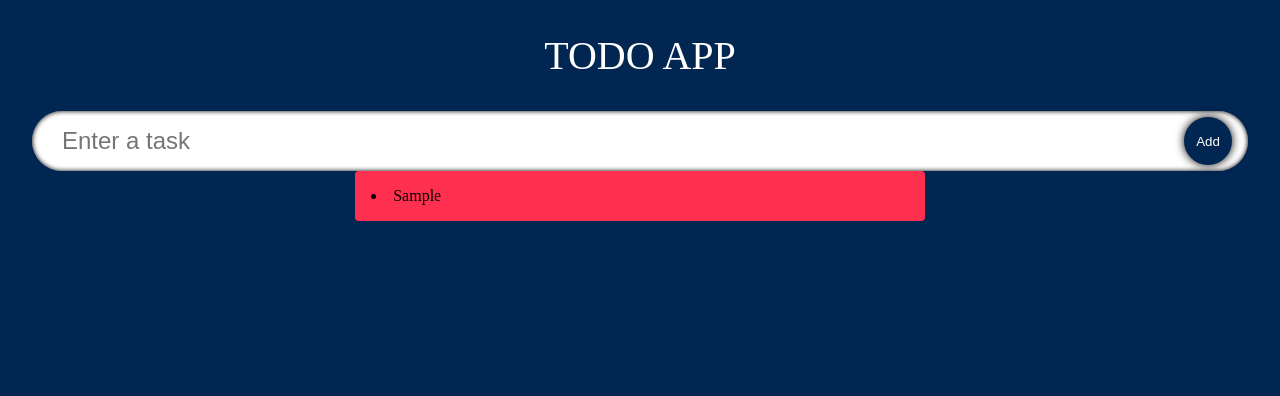
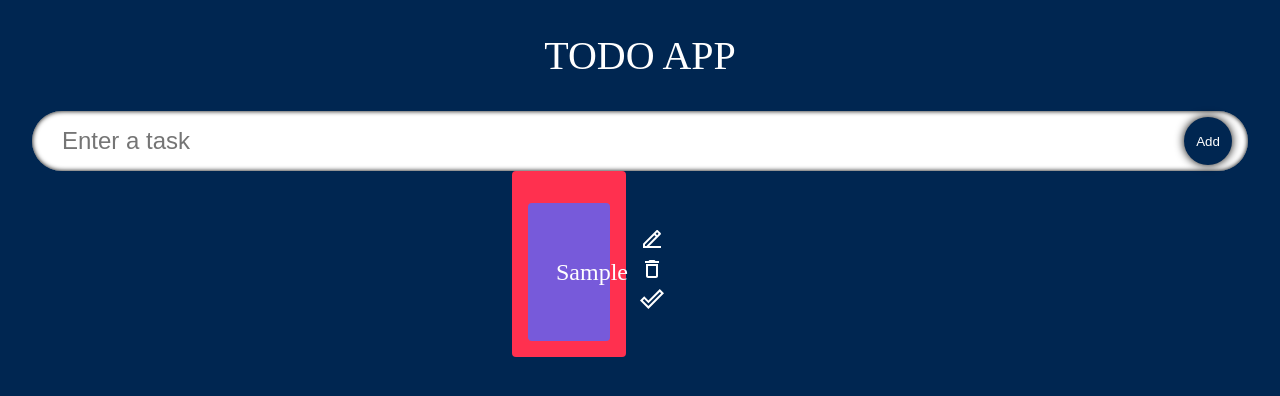
Before and after one commit to ferhatkplnn/react-typescript-todo-app, a React (Vite) app: page / in a window 1280 px wide. Both pictures are taken after typing "Sample" into the empty fields and a click on the button "Add". Shown: the top 396 px of the page. Built offline with nearby package versions, Linux system fonts and the light colour scheme; a web font is replaced by a local one.

Commit message:
Add react-icons and TodoListItem component

```diff
--- a/package.json
+++ b/package.json
@@ -11,7 +11,8 @@
   },
   "dependencies": {
     "react": "^18.2.0",
-    "react-dom": "^18.2.0"
+    "react-dom": "^18.2.0",
+    "react-icons": "^5.0.1"
   },
   "devDependencies": {
     "@types/react": "^18.2.56",
--- a/src/App.tsx
+++ b/src/App.tsx
@@ -6,6 +6,8 @@ import TodoList from "./components/TodoList";
 const App = () => {
   const [todo, setTodo] = useState<string>("");
   const [todos, setTodos] = useState<Todo[]>([]);
+
+  console.log(todos);
 
   const handleAdd = (): void => {
     if (!todo) return;
--- a/src/components/TodoList.tsx
+++ b/src/components/TodoList.tsx
@@ -1,6 +1,7 @@
 import React from "react";
 import { Todo } from "../model";
 import "./styles/todoList.scss";
+import TodoListItem from "./TodoListItem";
 
 type TodoListProps = {
   todos: Todo[];
@@ -9,12 +10,17 @@ type TodoListProps = {
 
 const TodoList: React.FC<TodoListProps> = ({ todos, setTodos }) => {
   return (
-    <div className="todo-list">
-      {todos.map((todo) => (
-        <li className="todo-item" key={todo.id}>
-          {todo.todo}
-        </li>
-      ))}
+    <div className="container">
+      <div className="todo-list">
+        {todos.map((todo) => (
+          <TodoListItem
+            key={todo.id}
+            todo={todo}
+            todos={todos}
+            setTodos={setTodos}
+          />
+        ))}
+      </div>
     </div>
   );
 };
--- /dev/null
+++ b/src/components/TodoListItem.tsx
@@ -0,0 +1,92 @@
+import React, { useEffect, useRef, useState } from "react";
+import { RiEdit2Line } from "react-icons/ri";
+import { MdDeleteOutline } from "react-icons/md";
+import { MdOutlineDoneOutline } from "react-icons/md";
+
+import { Todo } from "../model";
+import "./styles/todoListItem.scss";
+
+type TodoListItemProps = {
+  todo: Todo;
+  todos: Todo[];
+  setTodos: React.Dispatch<React.SetStateAction<Todo[]>>;
+};
+
+const TodoListItem: React.FC<TodoListItemProps> = ({
+  todo,
+  todos,
+  setTodos,
+}) => {
+  const [isEditing, setIsEditing] = useState<boolean>(false);
+  const [input, setInput] = useState<string>(todo.todo);
+  const editInputRef = useRef<HTMLInputElement | null>(null);
+
+  useEffect(() => {
+    if (isEditing) {
+      editInputRef.current?.focus();
+    }
+  }, [isEditing]);
+
+  const handleDone = (id: number) => {
+    const newTodos: Todo[] = todos.map((todo) => {
+      if (todo.id == id) {
+        return { ...todo, isDone: !todo.isDone };
+      }
+      return todo;
+    });
+    setTodos(newTodos);
+  };
+
+  const handleDelete = (id: number) => {
+    const filteredTodos = todos.filter((todo) => todo.id !== id);
+    setTodos(filteredTodos);
+  };
+
+  const handleEdit = (id: number) => {
+    setIsEditing(!isEditing);
+    if (isEditing) {
+      const editingTodos = todos.map((t) => {
+        if (t.id === id) {
+          return { ...t, todo: input };
+        }
+        return t;
+      });
+      setTodos(editingTodos);
+    }
+  };
+
+  const handleChange = (e: React.ChangeEvent<HTMLInputElement>) => {
+    setInput(e.target.value);
+  };
+
+  return (
+    <div className="todo-list-item">
+      {isEditing ? (
+        <input
+          type="text"
+          className="edit-todo"
+          value={input}
+          onChange={handleChange}
+          ref={editInputRef}
+        />
+      ) : (
+        <span className={`todo-text  ${todo.isDone ? "is-done" : ""}`}>
+          {todo.todo}
+        </span>
+      )}
+      <div>
+        <span className="icon" onClick={() => handleEdit(todo.id)}>
+          <RiEdit2Line />
+        </span>
+        <span className="icon" onClick={() => handleDelete(todo.id)}>
+          <MdDeleteOutline />
+        </span>
+        <span className="icon" onClick={() => handleDone(todo.id)}>
+          <MdOutlineDoneOutline />
+        </span>
+      </div>
+    </div>
+  );
+};
+
+export default TodoListItem;
--- /dev/null
+++ b/src/components/styles/todoListItem.scss
@@ -0,0 +1,46 @@
+.todo-list-item {
+  display: flex;
+  border-radius: 4px;
+  align-items: center;
+  padding: 24px;
+  margin-top: 16px;
+  transition: all 0.2s;
+  background-color: #775ada;
+
+  &:hover {
+    box-shadow: 0 0 5px black;
+    transform: scale(1.03);
+  }
+
+  & > .todo-text {
+    flex: 1;
+    padding: 4px;
+    border: none;
+    font-size: 24px;
+    color: white;
+
+    &:focus {
+      outline: none;
+    }
+  }
+  & > .todo-text.is-done {
+    text-decoration: line-through;
+    color: rgb(191, 191, 191);
+  }
+
+  & > .edit-todo {
+    flex: 1;
+    font-size: 24px;
+    outline: none;
+    padding: 4px;
+    font-family: inherit;
+    border: none;
+  }
+
+  & .icon {
+    margin-left: 8px;
+    font-size: 24px;
+    cursor: pointer;
+    color: white;
+  }
+}
```
Also changed, not shown: 1 other file (tests, documents, lock files or other folders).
